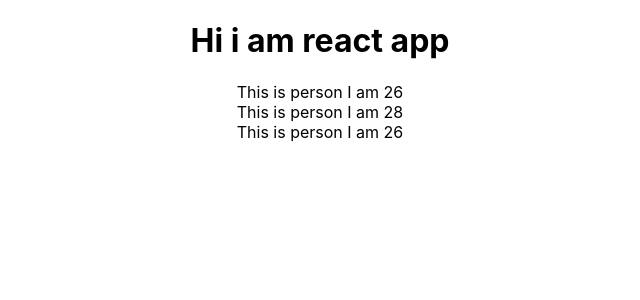
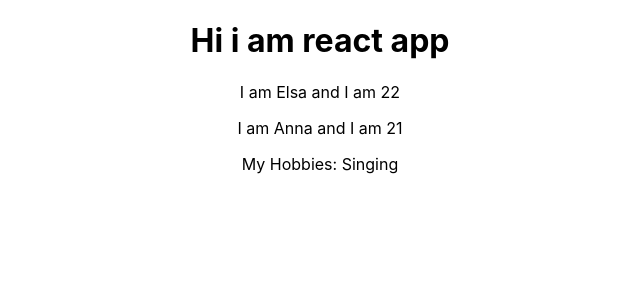
Before and after one commit to shankar75031/react-basics, a React (Create React App) app: page / in a window 1280 px wide. Shown: the top 300 px of the page, without its empty margins (320-960 px from the left). Built offline with nearby package versions, Linux system fonts and the light colour scheme.

Commit message:
added children in props

```diff
--- a/src/App.js
+++ b/src/App.js
@@ -8,9 +8,10 @@ export default class App extends Component {
     return (
       <div className="App">
         <h1>Hi i am react app</h1>
-        <Person />
-        <Person />
-        <Person />
+        <Person name="Elsa" age="22" />
+        <Person name="Anna" age="21">
+          My Hobbies: Singing
+        </Person>
       </div>
     );
   }
--- a/src/Person/Person.jsx
+++ b/src/Person/Person.jsx
@@ -1,5 +1,10 @@
 import React from "react";
 
-export default function Person() {
-  return <div>This is person I am {Math.floor(Math.random() * 30)}</div>;
+export default function Person(props) {
+  return (
+    <div>
+      I am {props.name} and I am {props.age}
+      <p>{props.children}</p>
+    </div>
+  );
 }
```
